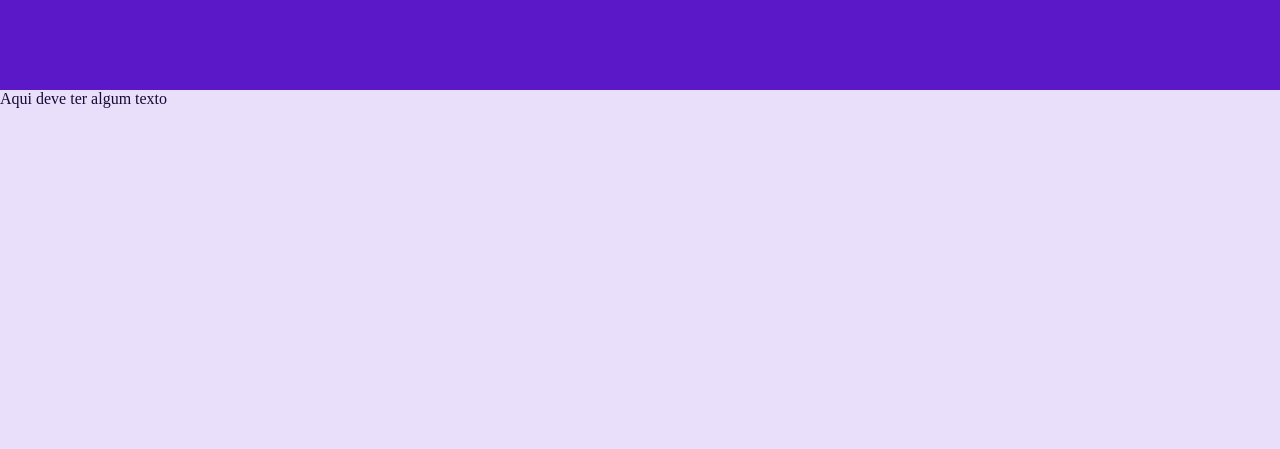
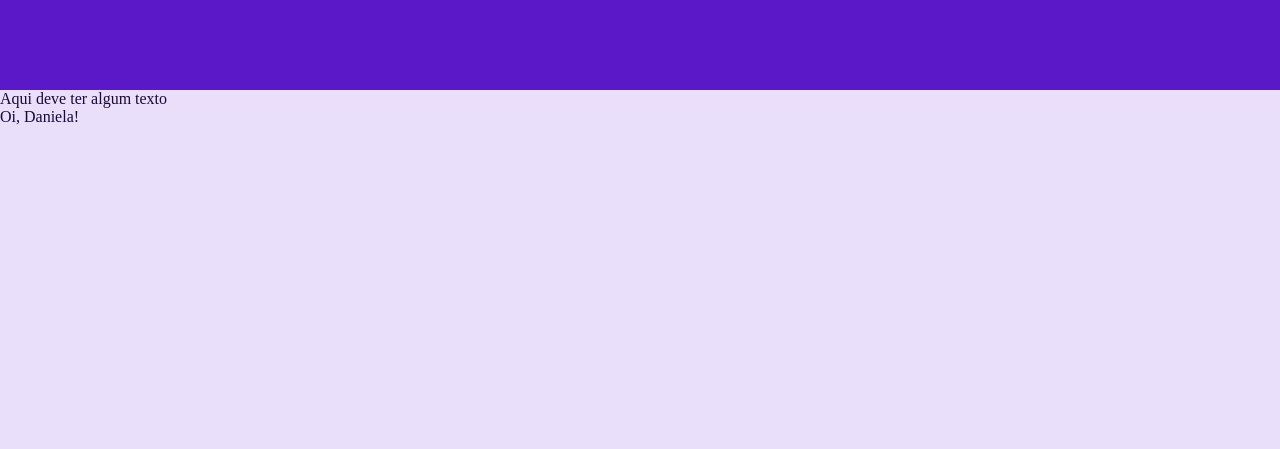
Before and after one commit to arturmauricioss/avallong, a PHP site: page / in a window 1280 px wide. Shown: the part 270-719 px from the top of the page. Run offline with PHP 8.4, Linux system fonts and the light colour scheme.

Commit message:
teste para daniela

```diff
--- a/index.php
+++ b/index.php
@@ -14,7 +14,9 @@
             <h1>Aval<span>long</span></h1>
         </header>
     </section>
-    <aside><p>Aqui deve ter algum texto</p></aside>
+    <aside><p>Aqui deve ter algum texto</p>
+<p>Oi, Daniela!</p>
+</aside>
     <footer>2025</footer>
 
 </body>
```
